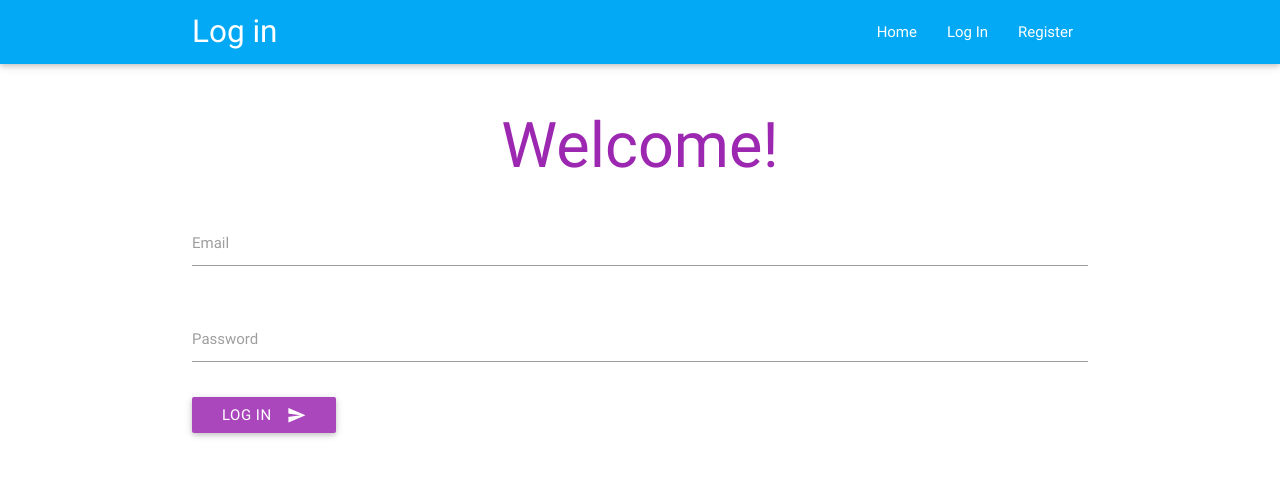
After one commit to CFGLondon/team-2, a PHP site: page /loginpage.php in a window 1280 px wide. The commit adds this page. Shown: the top 477 px of the page. Run offline with PHP 8.4, Linux system fonts and the light colour scheme; some libraries are stand-ins or nearby versions.

Commit message:
Re-added login page

```diff
--- /dev/null
+++ b/src/loginpage.php
@@ -0,0 +1,51 @@
+<!DOCTYPE html>
+<html lang="en">
+<head>
+<title>Age Connect</title>
+    <?php
+	include "php/include/head.php";
+	?>
+</head>
+<body>
+	<header>
+		<nav class="light-blue" role="navigation">
+			<div class="nav-wrapper container">
+				<a id="logo-container" href="#" class="brand-logo">Log in</a>
+            <?php include "php/include/nav.php"?>
+        </div>
+		</nav>
+	</header>
+	<main>
+	<div class="section">
+		<div class="container">
+			<h1 class="header center purple-text lighten-1">Welcome!</h1>
+			<div class="row">
+				<form class="col s12" method="post" action="profile.php">
+					<div class="row">
+						<div class="input-field col s12">
+							<input name="email" type="email" class="validate"> <label
+								for="email">Email</label>
+						</div>
+					</div>
+					<div class="row">
+						<div class="input-field col s12">
+							<input name="password" type="password" class="validate"> <label
+								for="password">Password</label>
+						</div>
+					</div>
+					<button id="loginConfirm" class="waves-effect waves-light btn purple lighten-1" type="submit" name="Submit">
+					Log In <i class="material-icons right">send</i>
+					</button>
+				</form>
+			</div>
+
+		</div>
+	</div>
+	</main>
+
+	<!-- Compiled and minified JavaScript -->
+	<script src="https://code.jquery.com/jquery-2.1.1.min.js"></script>
+	<script src="js/materialize.min.js"></script>
+	<script src="js/init.js"></script>
+</body>
+</html>
```
Also changed, not shown: src/php/UserRegister.php (+3 -5 lines).
